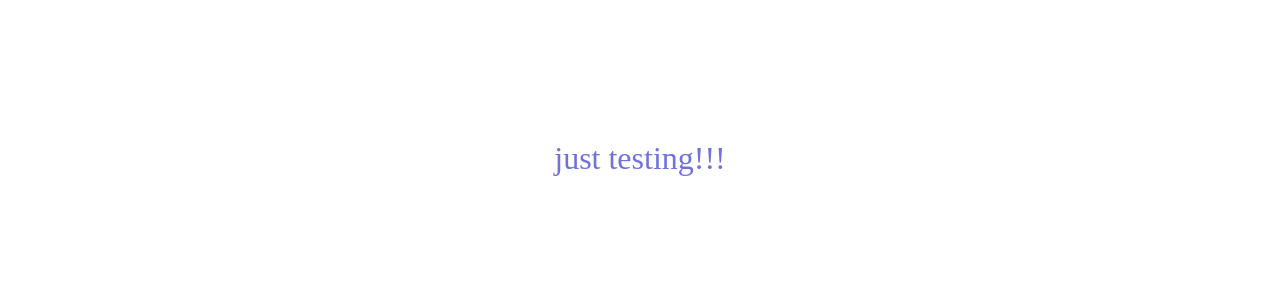
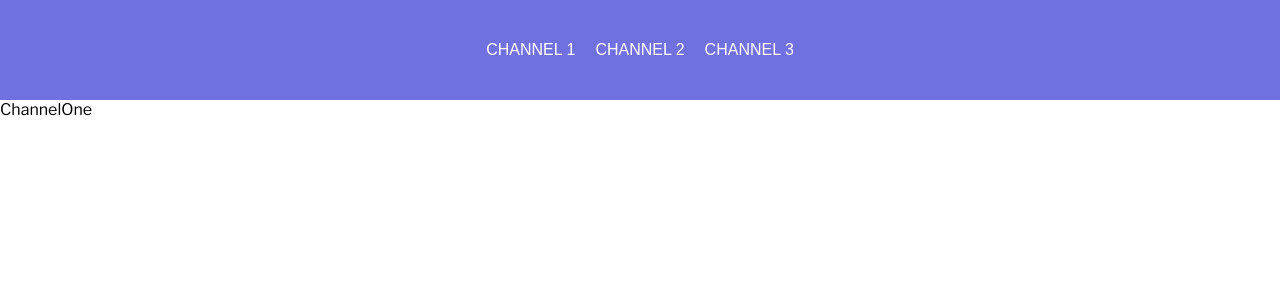
Before and after one commit to sinamoraddar/dummyMessenger, a React (Create React App) app: page / in a window 1280 px wide. Shown: the top 300 px of the page. Built offline with nearby package versions, Linux system fonts and the light colour scheme.

Commit message:
create some basic styles for the TabBar

```diff
--- a/src/Components/App/App.js
+++ b/src/Components/App/App.js
@@ -1,9 +1,15 @@
-import React from 'react';
-import styles from './App.module.scss';
+import React from "react";
+import { BrowserRouter, Switch, Route } from "react-router-dom";
+import DashBoard from "../Dashboard/DashBoard";
+import styles from "./App.module.scss";
 
 function App() {
   return (
-    <div className={styles.test}>just testing!!!</div>
+    <BrowserRouter>
+      <Switch>
+        <Route path="/" exact component={DashBoard} />
+      </Switch>
+    </BrowserRouter>
   );
 }
 
--- /dev/null
+++ b/src/Components/Dashboard/DashBoard.js
@@ -0,0 +1,14 @@
+import React, { Fragment, useState, useEffect } from "react";
+import TabBar from "../Dashboard/TabBar/TabBar";
+
+const DashBoard = () => {
+  const [currentTab, setCurrentTab] = useState("ChannelOne");
+  return (
+    <Fragment>
+      <TabBar setCurrentTab={setCurrentTab} />
+      {currentTab}
+    </Fragment>
+  );
+};
+
+export default DashBoard;
--- /dev/null
+++ b/src/Components/Dashboard/TabBar/TabBar.js
@@ -0,0 +1,19 @@
+import React from "react";
+import { channels } from "../../../Utils/Channels";
+import TabBarItem from "./TabBarItem/TabBarItem";
+import styles from "./TabBar.module.scss";
+const TabBar = ({ setCurrentTab }) => (
+  <header className={styles.tabBar}>
+    <nav>
+      {channels.map(channel => (
+        <TabBarItem
+          key={channel.name}
+          {...channel}
+          setCurrentTab={setCurrentTab}
+        />
+      ))}
+    </nav>
+  </header>
+);
+
+export default TabBar;
--- /dev/null
+++ b/src/Components/Dashboard/TabBar/TabBar.module.scss
@@ -0,0 +1,9 @@
+@import "../../../assets/styles/libs/vars";
+.tabBar {
+  display: flex;
+  align-items: center;
+  justify-content: center;
+  background: $tabBarViolet;
+  width: 100%;
+  height: 100px;
+}
--- /dev/null
+++ b/src/Components/Dashboard/TabBar/TabBarItem/TabBarItem.js
@@ -0,0 +1,11 @@
+import React, { Fragment } from "react";
+import { Link } from "react-router-dom";
+import styles from "./TabBarItem.module.scss";
+
+const TabBarItem = ({ name, component, setCurrentTab }) => (
+  <button className={styles.tabBarItem} onClick={() => setCurrentTab(component)}>
+    {name}
+  </button>
+);
+
+export default TabBarItem;
--- /dev/null
+++ b/src/Components/Dashboard/TabBar/TabBarItem/TabBarItem.module.scss
@@ -0,0 +1,26 @@
+.tabBarItem {
+  position: relative;
+  background: none;
+  border: none;
+  color: white;
+  margin: 0 10px;
+  padding: 1px 0;
+  cursor: pointer;
+  font-size: 1rem;
+  text-transform: uppercase;
+
+  @media screen and (hover: hover) {
+    &:hover {
+      &::after {
+        content: "";
+        background-color: white;
+        width: 60%;
+        height: 5px;
+        position: absolute;
+        left: 0;
+        bottom: -10px;
+        display: inline-block;
+      }
+    }
+  }
+}
--- /dev/null
+++ b/src/Utils/Channels.js
@@ -0,0 +1,14 @@
+export const channels = [
+  {
+    name: "Channel 1",
+    component: "ChannelOne"
+  },
+  {
+    name: "Channel 2",
+    component: "ChannelTwo"
+  },
+  {
+    name: "Channel 3",
+    component: "ChannelThree"
+  }
+];
--- a/src/assets/styles/base/_base.scss
+++ b/src/assets/styles/base/_base.scss
@@ -5,6 +5,7 @@
 body {
   font-size: 100%;
   height: 100vh;
+  margin: 0;
 }
 .container {
   padding: 1.75rem 1.2rem;
--- a/src/assets/styles/base/_fonts.scss
+++ b/src/assets/styles/base/_fonts.scss
@@ -1,11 +1,11 @@
-// @import url("https://fonts.googleapis.com/css?family=Open+Sans:400,600,700|Raleway:700&display=swap");
+@import url("https://fonts.googleapis.com/css?family=Libre+Franklin:400,700&display=swap");
 
 // html {
 //   font-size: 16px;
 // }
-// body {
-//   font-family: $openSansFontFamily;
-// }
+body {
+  font-family: $libreFont;
+}
 // h1,
 // h2,
 // h3,
--- a/src/assets/styles/libs/_vars.scss
+++ b/src/assets/styles/libs/_vars.scss
@@ -5,19 +5,11 @@ $desktopBreakPoint: 1440px;
 
 /* colors */
 // tabBar
-$tabBarViolet:#7070e0;
-// accent
-$green: hsl(163, 95%, 43%);
-//neutral
-$lightGray: hsl(106, 0%, 98%);
-$gray: hsl(0, 0%, 50%);
-$darkGray: hsl(0, 0%, 17%);
-// typography
-//headings
-$raleWayFontFamily: "Raleway", sans-serif;
-$headingsFontWeight: 700;
+$tabBarViolet: #7070e0;
+
+/* typography */
 //body
-$openSansFontFamily: "Open Sans", sans-serif;
+$libreFont: "Libre Franklin", sans-serif;
 $regularBodyFontWeight: 400;
 $semiBoldBodyFontWeight: 600;
 $boldBodyFontWeight: 700;
@@ -39,6 +31,3 @@ $veryShortSpacing: 0.1rem;
 // lineHeights
 
 $normalLineHeight: 1.5;
-
-// url subdirectory
-$fylo: "/Fylo-landing-page-with-detailed-integrations-section";
```
